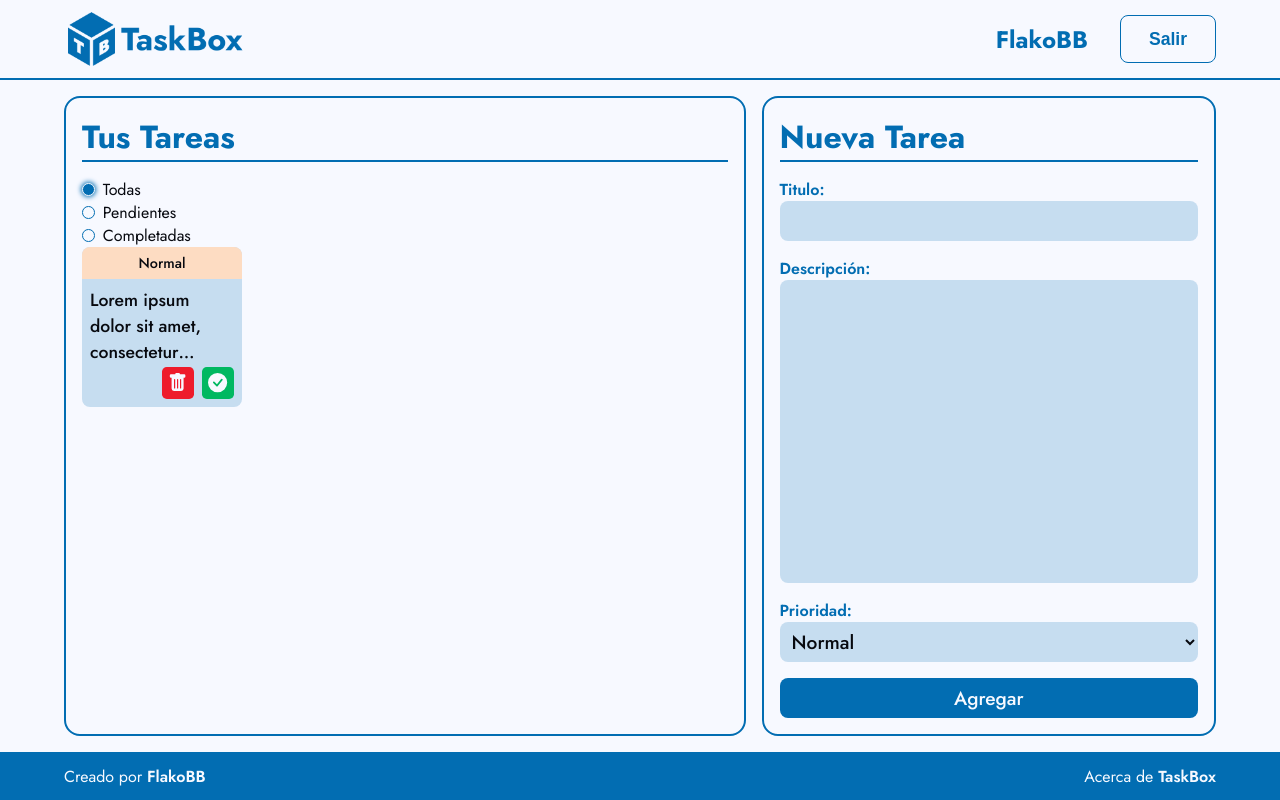
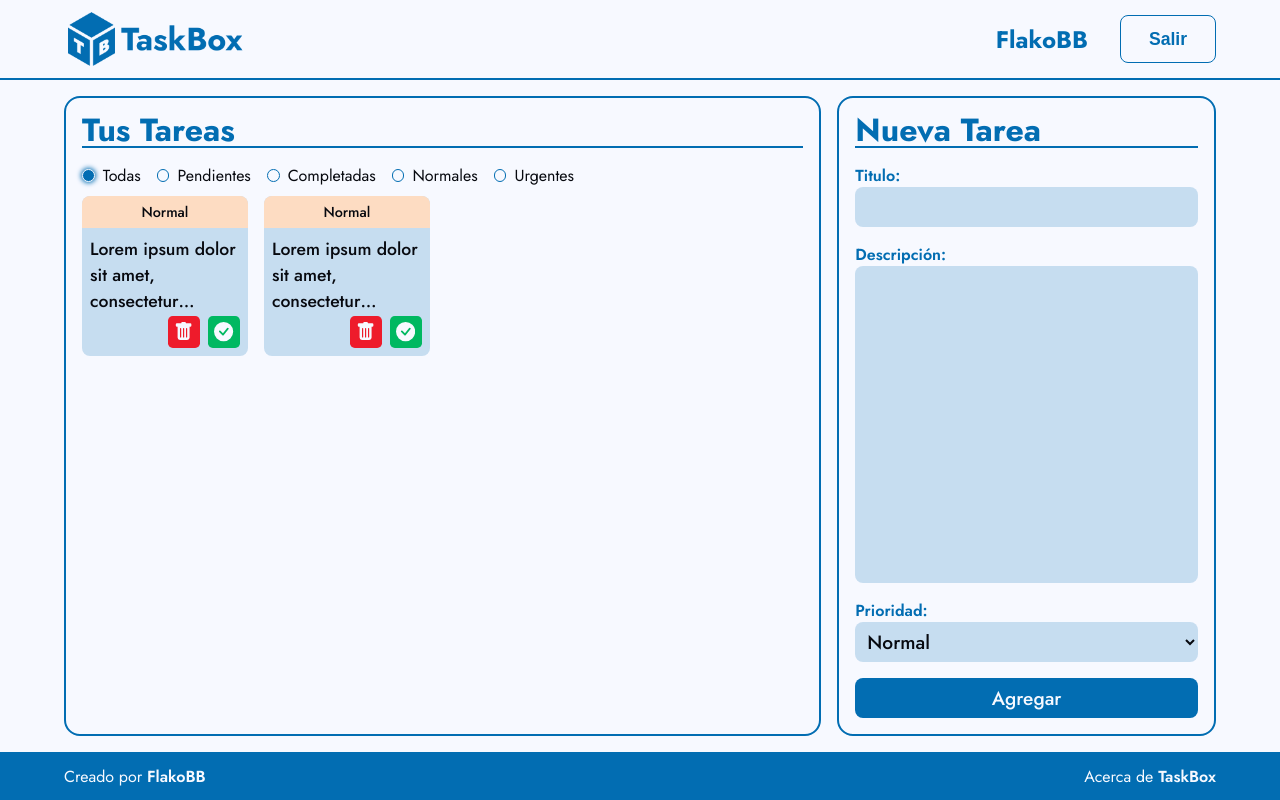
Before and after one commit to FlakoBB/taskbox, a Next.js app: page / in a window 1280 px wide. Built offline with nearby package versions, Linux system fonts and the light colour scheme.

Commit message:
styles: TasksList

```diff
--- a/src/app/page.jsx
+++ b/src/app/page.jsx
@@ -3,10 +3,10 @@ import styles from '@/styles/home.module.scss'
 import SectionContainer from '@/components/SectionContainer'
 import Header from '@/components/pure/Header'
 import Footer from '@/components/pure/Footer'
-import Task from '@/components/pure/Task'
 import Radio from '@/components/pure/Radio'
 import { useState } from 'react'
 import NewTaskForm from '@/components/forms/newTaskForm'
+import TasksList from '@/components/TasksList'
 
 export default function Home () {
   const [filter, setFilter] = useState('all')
@@ -20,10 +20,14 @@ export default function Home () {
       <Header />
       <main className={styles.main}>
         <SectionContainer title='Tus Tareas'>
-          <Radio name='tareas' label='Todas' state={filter === 'all'} onChange={() => handleFilterChange('all')} />
-          <Radio name='tareas' label='Pendientes' state={filter === 'active'} onChange={() => handleFilterChange('active')} />
-          <Radio name='tareas' label='Completadas' state={filter === 'completed'} onChange={() => handleFilterChange('completed')} />
-          <Task />
+          <div className={styles.radio_group}>
+            <Radio name='tareas' label='Todas' state={filter === 'all'} onChange={() => handleFilterChange('all')} />
+            <Radio name='tareas' label='Pendientes' state={filter === 'active'} onChange={() => handleFilterChange('active')} />
+            <Radio name='tareas' label='Completadas' state={filter === 'completed'} onChange={() => handleFilterChange('completed')} />
+            <Radio name='tareas' label='Normales' state={filter === 'normals'} onChange={() => handleFilterChange('normals')} />
+            <Radio name='tareas' label='Urgentes' state={filter === 'urgents'} onChange={() => handleFilterChange('urgents')} />
+          </div>
+          <TasksList />
         </SectionContainer>
         <SectionContainer title='Nueva Tarea'>
           <NewTaskForm />
--- /dev/null
+++ b/src/components/TasksList.jsx
@@ -0,0 +1,12 @@
+import Task from './pure/Task'
+import styles from '@/styles/tasksList.module.scss'
+
+const TasksList = () => {
+  return (
+    <div className={styles.list}>
+      <Task />
+      <Task />
+    </div>
+  )
+}
+export default TasksList
--- a/src/styles/globals.scss
+++ b/src/styles/globals.scss
@@ -7,8 +7,19 @@
   color: clr.$black;
 }
 
+::-webkit-scrollbar {
+  width: .4rem;
+  border: 1px solid clr.$blue;
+  border-radius: .4rem;
+}
+
+::-webkit-scrollbar-thumb {
+  background-color: clr.$blue;
+  border-radius: .4rem;
+}
+
 html {
-  min-height: 100dvh;
+  font-size: 16px;
 
   body {
     min-height: 100dvh;
@@ -23,3 +34,15 @@ html {
     }
   }
 }
+
+// @media (prefers-color-scheme: dark) {
+//   * {
+//     color: clr.$white;
+//   }
+
+//   html {
+//     body {
+//       background-color: clr.$black;
+//     }
+//   }
+// }
--- a/src/styles/home.module.scss
+++ b/src/styles/home.module.scss
@@ -1,7 +1,16 @@
 .main {
   display: grid;
-  grid-template-columns: 3fr 2fr;
+  grid-template-columns: 2fr 1fr;
+  grid-template-rows: 100%;
   gap: 1rem;
   height: calc(100dvh - 8rem);
   padding: 1rem 4rem;
+
+  .radio_group {
+    display: flex;
+    align-items: flex-start;
+    justify-content: flex-start;
+    gap: 1rem;
+    height: 2rem;
+  }
 }
--- a/src/styles/sectionContainer.module.scss
+++ b/src/styles/sectionContainer.module.scss
@@ -12,14 +12,16 @@
   .title {
     flex-shrink: 0;
     font-size: 2rem;
-    font-size: 700;
+    font-weight: 700;
+    line-height: 1;
     color: clr.$blue;
     border-bottom: 2px solid clr.$blue;
   }
 
   .content {
     flex-grow: 1;
-    padding: 1rem 0 0 0;
+    max-height: calc(100% - calc(2rem + 2px));
+    padding: 1rem 0 0;
   }
 
   &.danger {
--- a/src/styles/task.module.scss
+++ b/src/styles/task.module.scss
@@ -5,8 +5,7 @@
   @include mxn.flex_center;
   flex-direction: column;
   min-width: 10rem;
-  width: 10rem;
-  aspect-ratio: 1 / 1;
+  height: 10rem;
   border-radius: .5rem;
   overflow: hidden;
   background-color: rgba(clr.$blue, .2);
@@ -27,6 +26,7 @@
     }
 
     span {
+      color: clr.$black;
       font-size: .9rem;
       font-weight: 500;
     }
@@ -92,6 +92,10 @@
     background-color: rgba(clr.$green, .2);
 
     .content{
+      .title {
+        text-decoration: line-through;
+      }
+
       .btns {
         button {
           &.btn_complete {
--- /dev/null
+++ b/src/styles/tasksList.module.scss
@@ -0,0 +1,8 @@
+.list {
+  display: grid;
+  grid-template-columns: repeat(auto-fill, minmax(10rem, 1fr));
+  grid-gap: 1rem;
+  overflow-y: scroll;
+  height: calc(100% - 2rem);
+  padding-right: .6rem;
+}
```
